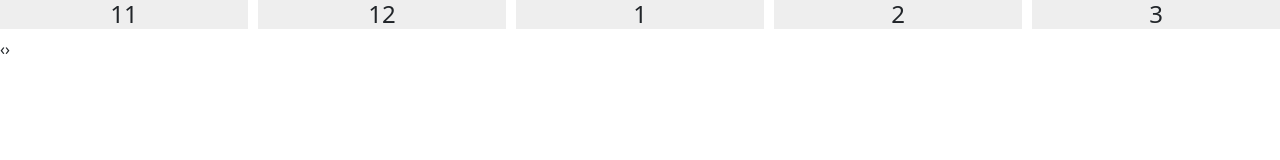
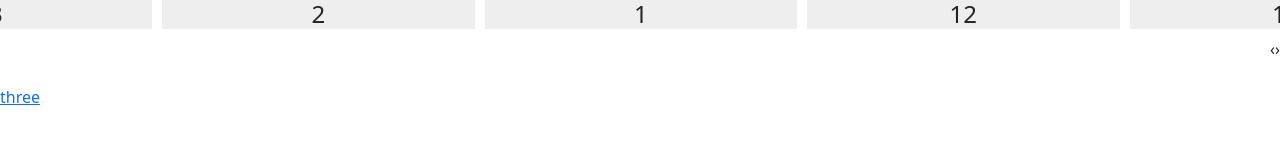
Before and after one commit to leonolan2020/PrimaCode, a plain HTML site: page index.html in a window 1280 px wide. Drawn offline with nearby package versions, Linux system fonts and the light colour scheme.

Commit message:
url hash

```diff
--- a/index.html
+++ b/index.html
@@ -26,7 +26,7 @@
         <div class="item">
             <h4>2</h4>
         </div>
-        <div class="item">
+        <div class="item" data-hash="three">
             <h4>3</h4>
         </div>
         <div class="item">
@@ -57,6 +57,7 @@
             <h4>12</h4>
         </div>
     </div>
+    <a class="button secondary url" href="#three">three</a>
     <script src="jquery.min.js"></script>
     <script src="https://cdn.jsdelivr.net/npm/@popperjs/core@2.6.0/dist/umd/popper.min.js" integrity="sha384-KsvD1yqQ1/1+IA7gi3P0tyJcT3vR+NdBTt13hSJ2lnve8agRGXTTyNaBYmCR/Nwi" crossorigin="anonymous"></script>
     <script src="https://cdn.jsdelivr.net/npm/bootstrap@5.0.0-beta2/dist/js/bootstrap.min.js" integrity="sha384-nsg8ua9HAw1y0W1btsyWgBklPnCUAFLuTMS2G72MMONqmOymq585AcH49TLBQObG" crossorigin="anonymous"></script>
@@ -100,16 +101,20 @@
             loop: true,
             margin: 10,
             nav: true,
+            rtl: true,
             center: true,
+            URLhashListener: true,
+            autoplayHoverPause: true,
+            startPosition: 'URLHash',
             responsive: {
                 0: {
                     items: 1
                 },
                 600: {
-                    items: 3
+                    items: 2
                 },
                 1000: {
-                    items: 5
+                    items: 4
                 }
             }
         })
```
